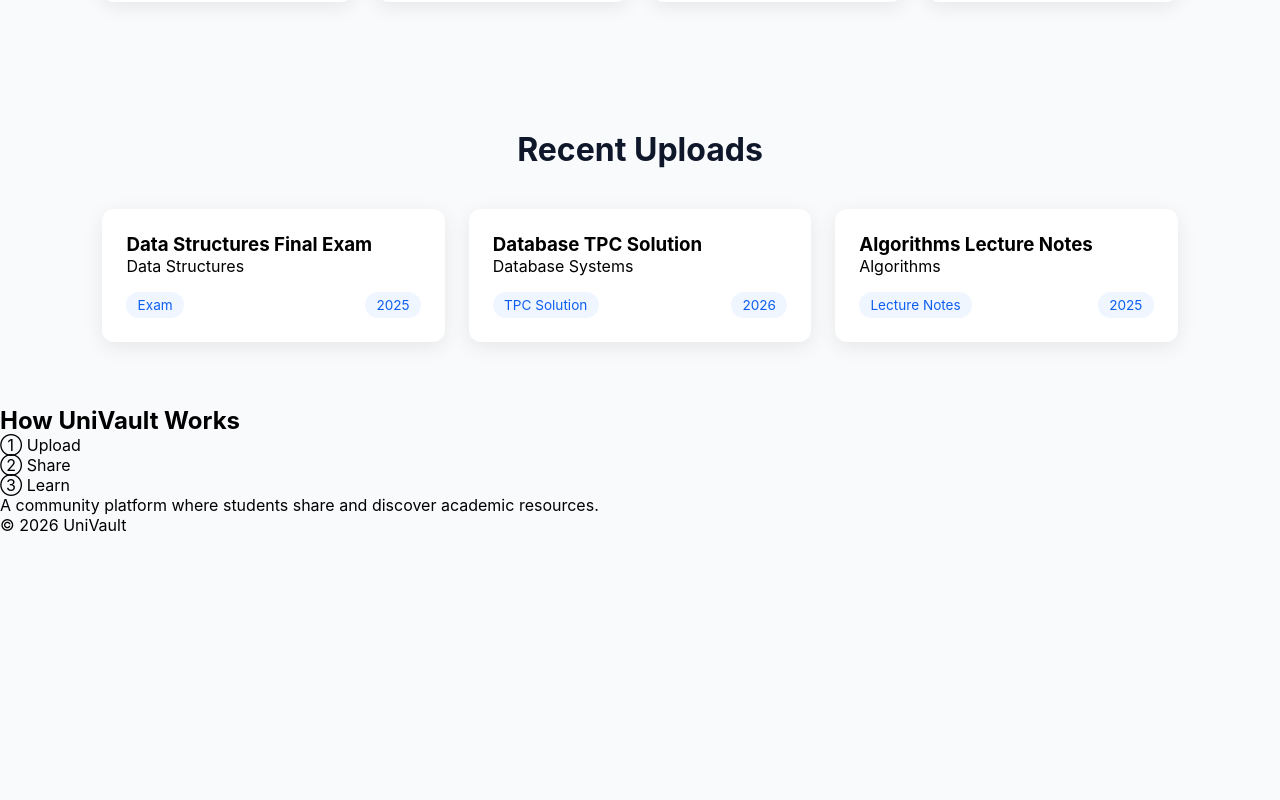
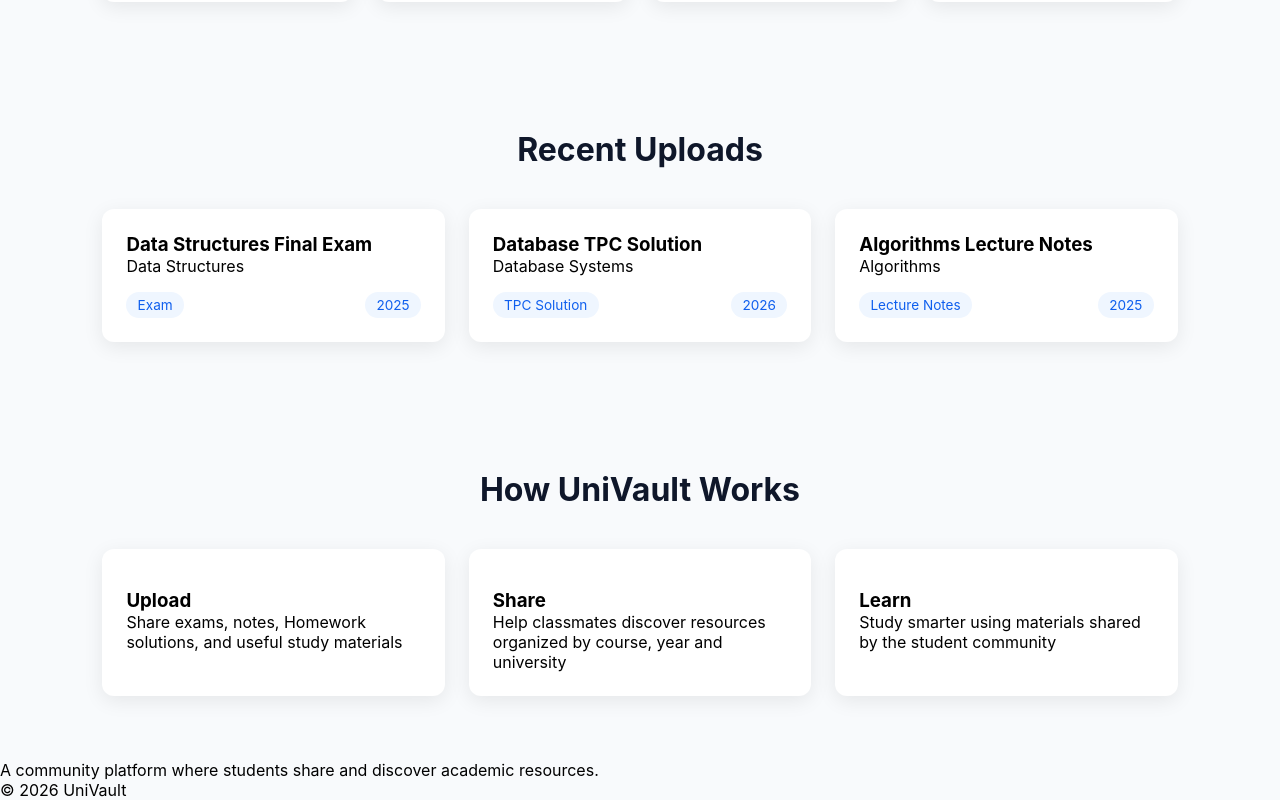
Before and after one commit to SheltonTeles/univault, a React app in the folder frontend/: page / in a window 1280 px wide. Shown: the part 1531-2331 px from the top of the page. Before the commit the page ends 2066 px from the top, so only its background shows below. Built offline with nearby package versions, Linux system fonts and the light colour scheme; the HTML template or start-up script is replaced by a standard one.

Commit message:
Completed Univault homepage

```diff
--- a/frontend/src/components/home/HowItWorks.css
+++ b/frontend/src/components/home/HowItWorks.css
@@ -0,0 +1,36 @@
+.how-it-works {
+    padding:4rem 8%;
+}
+
+.how-it-works h2 {
+    text-align:center;
+    color:#0F172A;
+    font-size:2rem;
+    margin-bottom:2.5rem;
+}
+
+.steps-grid {
+    display: grid;
+    grid-template-columns: repeat(auto-fit, minmax(250px, 1fr));
+    gap: 1.5rem;
+
+}
+
+.step-number {
+
+    color: #0F5FEE;
+    font-size: 2rem;
+    font-weight: 700;
+    margin-bottom:1rem;
+
+}
+
+.steps grid h3 {
+    color:#0F172A;
+    margin-bottom:.8rem;
+}
+
+steps-grid p {
+    color:#475569;
+    line-height: 1.6;
+}
--- a/frontend/src/components/home/HowItWorks.jsx
+++ b/frontend/src/components/home/HowItWorks.jsx
@@ -1,12 +1,55 @@
+import Card from "../ui/Card";
+import "./HowItWorks.css";
+
 function HowItWorks() {
-  return (
-    <section>
+
+  const steps = [
+    {
+      number: "01",
+      title: "Upload",
+      description: "Share exams, notes, Homework solutions, and useful study materials"
+    },
+    {
+      number: "02",
+      title: "Share",
+      description: "Help classmates discover resources organized by course, year and university"
+    },
+    {
+      number: "03",
+      title: "Learn",
+      description: "Study smarter using materials shared by the student community"
+    }
+  ];
+
+
+
+  return(
+    <section className="how-it-works">
+
       <h2>How UniVault Works</h2>
-      <p>① Upload</p>
-      <p>② Share</p>
-      <p>③ Learn</p>
+
+      <div className="steps-grid">
+        {steps.map((step) => (
+          <Card key={step.number}>
+
+          <div className="step-number">
+            {step.numer}
+          </div>
+
+          <h3>
+            {step.title}
+          </h3>
+
+          <p>
+            {step.description}
+          </p>
+          </Card>
+        ))}
+      </div>
+
     </section>
   );
+
 }
 
 export default HowItWorks;
```
